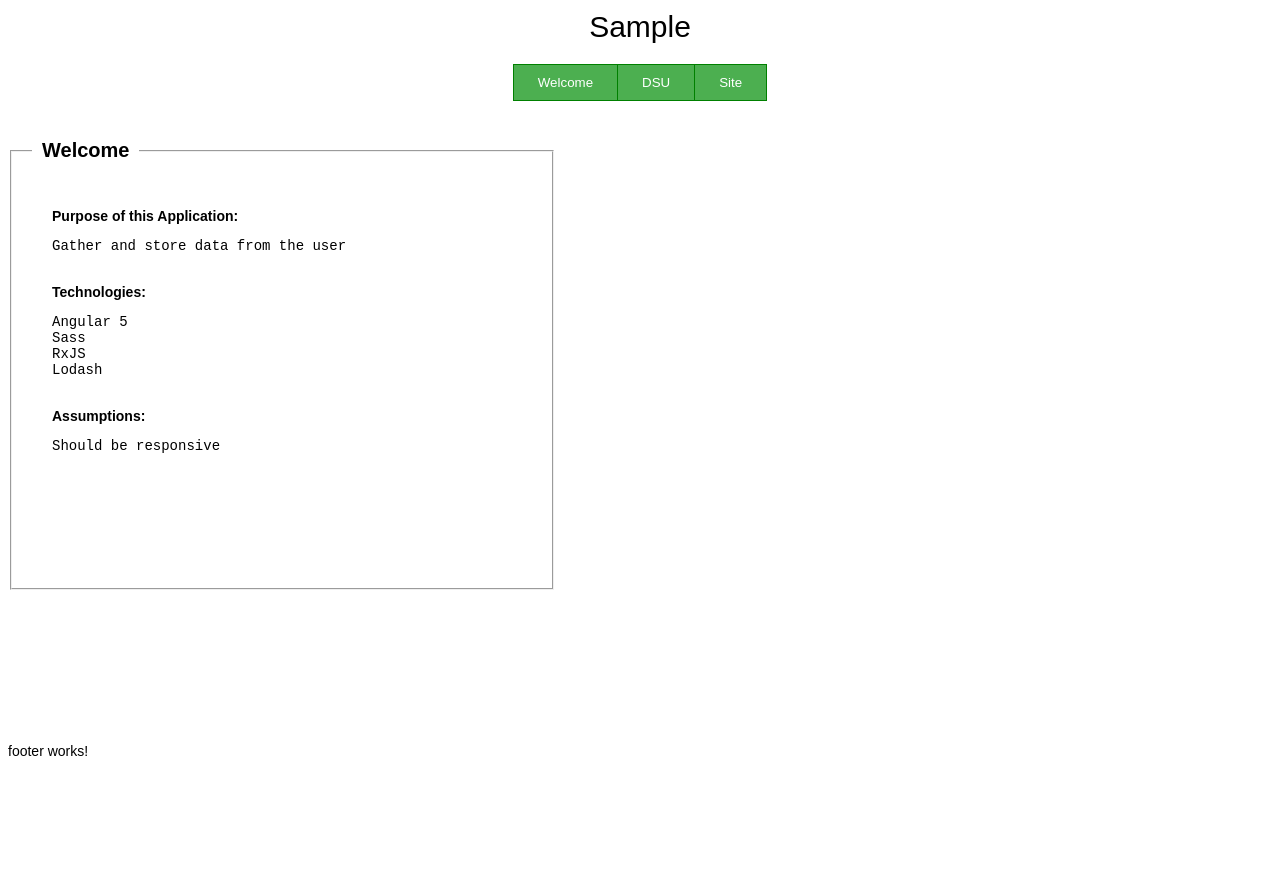
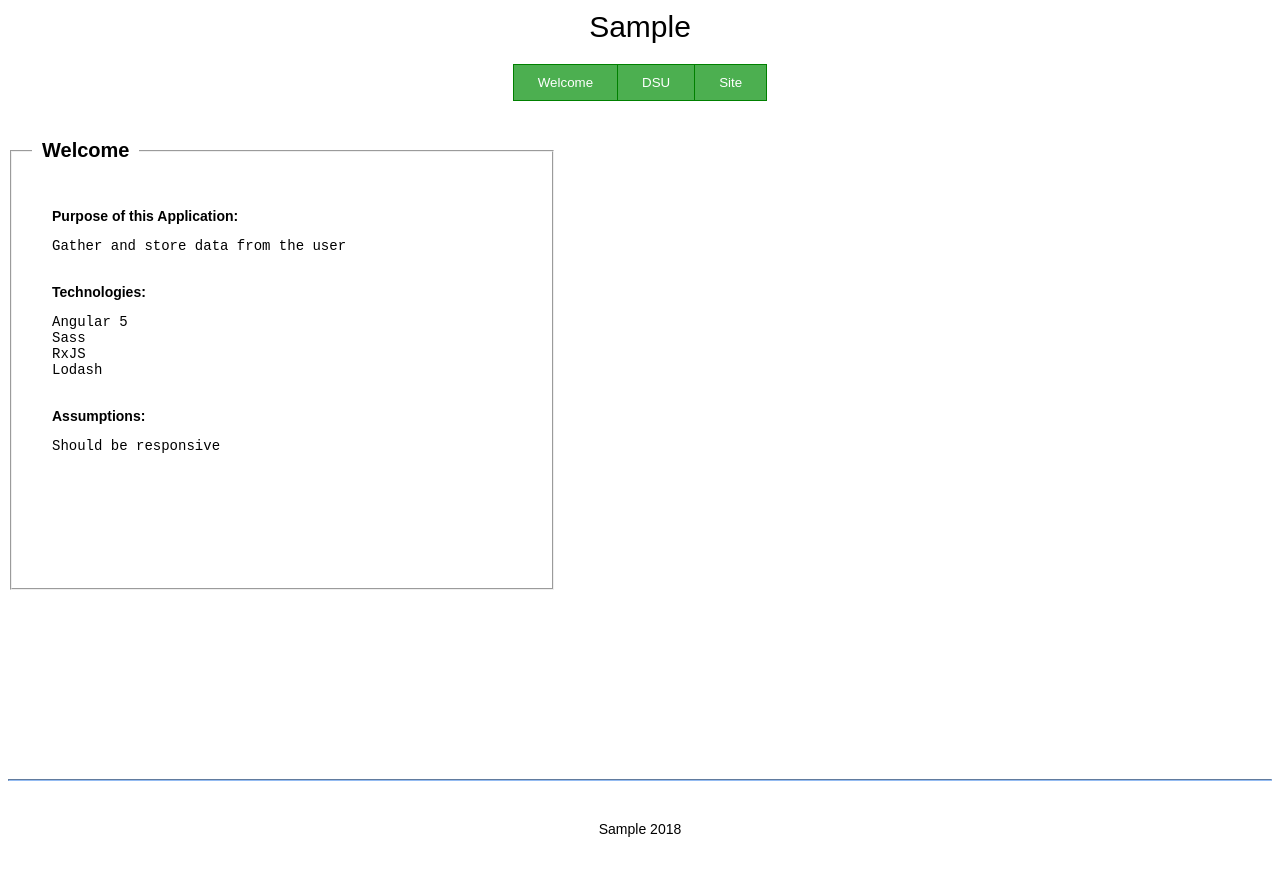
Before and after one commit to angular6/gather-store-data, an Angular app: page / in a window 1280 px wide. Shown: the top 872 px of the page. Before the commit the page ends 800 px from the top, so only its background shows below. Built offline with nearby package versions, Linux system fonts and the light colour scheme.

Commit message:
pages (footer): added styles

```diff
--- a/src/app/shared/footer/footer.component.html
+++ b/src/app/shared/footer/footer.component.html
@@ -1,3 +1,4 @@
-<p>
-  footer works!
-</p>
+<hr class="footer-hr">
+<div class="footer">
+Sample 2018
+</div>
--- a/src/app/shared/footer/footer.component.scss
+++ b/src/app/shared/footer/footer.component.scss
@@ -0,0 +1,9 @@
+.footer {
+	text-align: center;
+	margin: 40px 0px 40px 0px;
+}
+
+.footer-hr {
+	border-color: #95BCF2;
+	margin-top: 50px
+}
```
